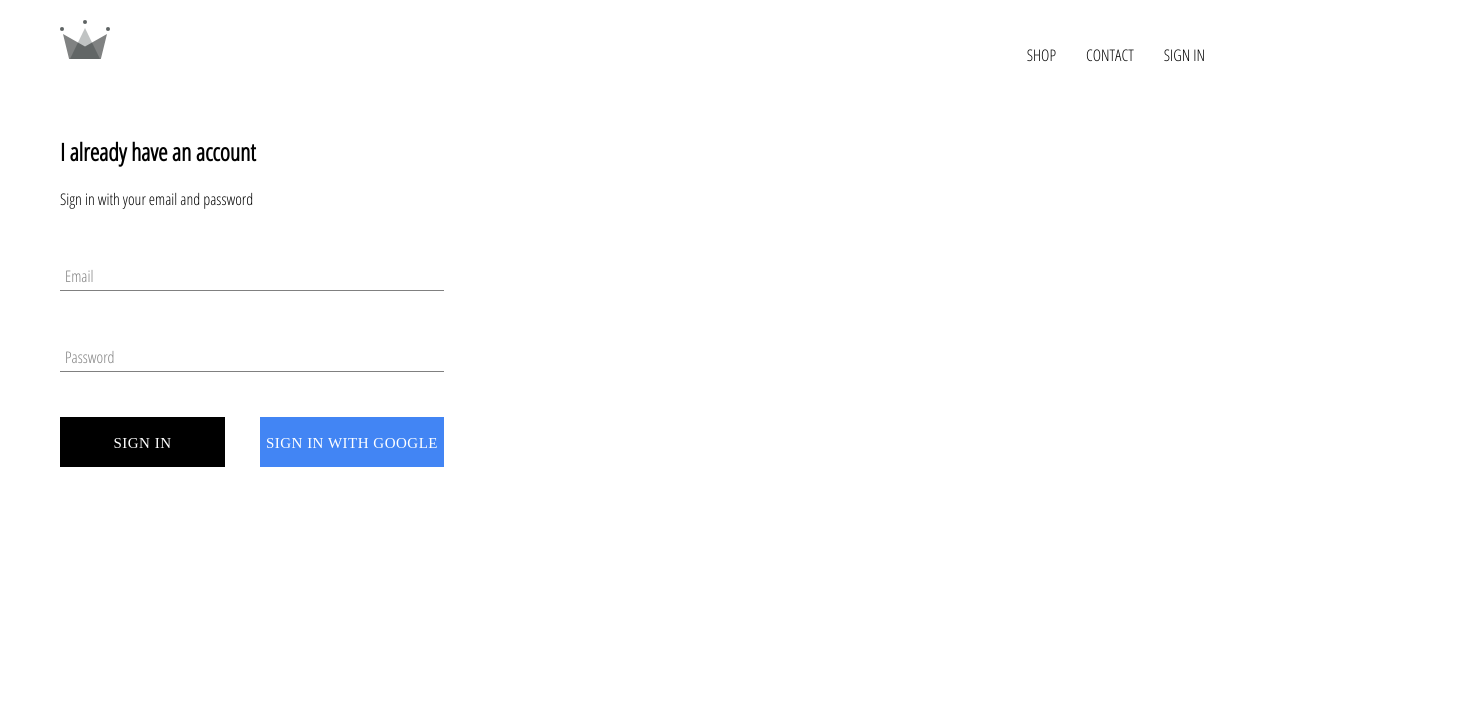
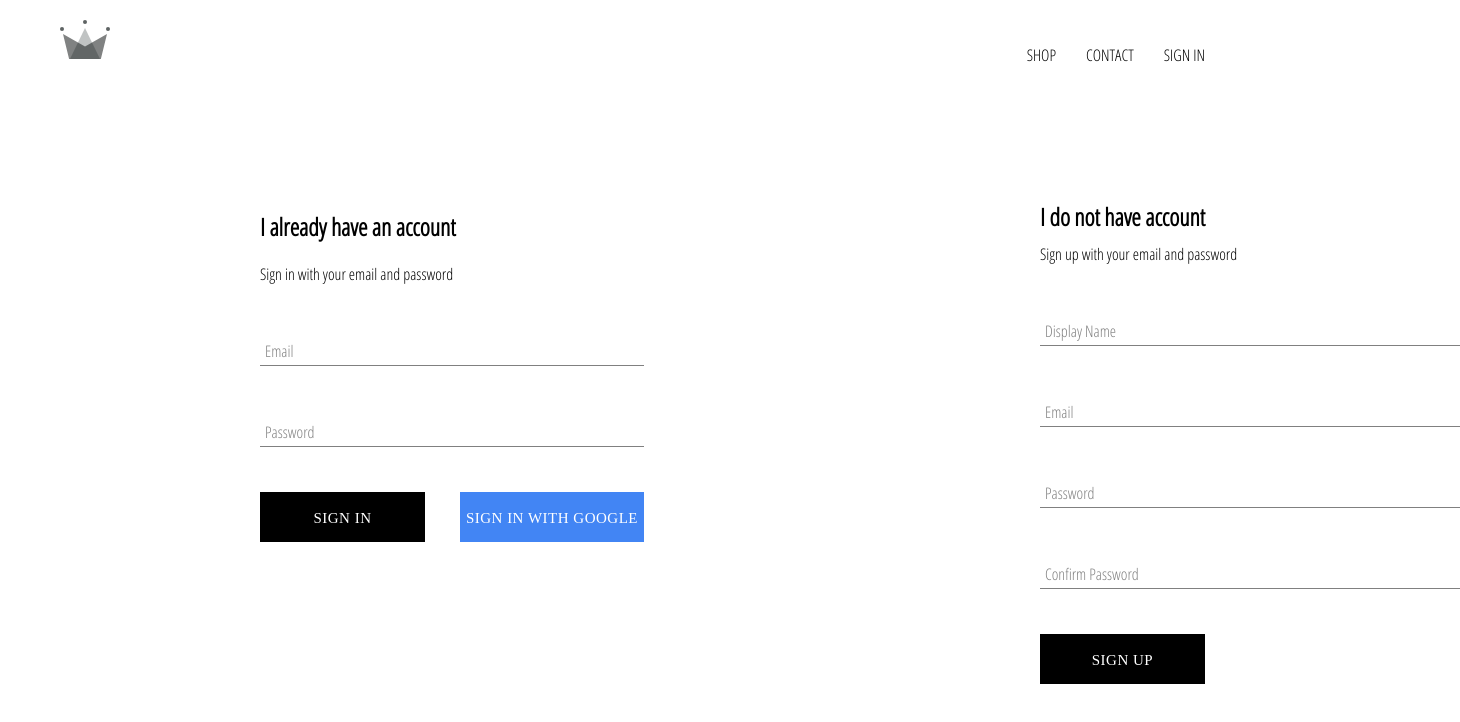
Before and after one commit to iamsadhu/crown-clothing-0, a React (Create React App) app: page /signin in a window 1280 px wide. Shown: the top 722 px of the page, 1460 px wide, since content can reach past the window. Built offline with nearby package versions, Linux system fonts and the light colour scheme; no server answers.

Commit message:
implemented firebase utils, included ability to store authenticated users into our firestore database

```diff
--- a/src/App.js
+++ b/src/App.js
@@ -5,7 +5,7 @@
 import ShopPage from './pages/shop/shop.component.jsx'
 import Header from './components/header/header.component'
 import SignInAndSignUpPage from './pages/sign-in-and-sign-up/sign-in-and-sign-up.components';
-import { auth } from './firebase/firebase.utils'
+import { auth, createUserProfileDocument } from './firebase/firebase.utils'
 
 class App extends React.Component{
   constructor(props){
@@ -19,13 +19,26 @@
   unsubscribeFromAuth = null;
 
   componentDidMount(){
-      this.unsubscribeFromAuth = auth.onAuthStateChanged((user) => {
-          this.setState({ currentUser: user })
+      this.unsubscribeFromAuth = auth.onAuthStateChanged(async (userAuth) => {
+          if (userAuth){
+            const userRef = await createUserProfileDocument(userAuth)
+
+            userRef.onSnapshot(snapShot => {
+              this.setState({
+                currentUser:{
+                  id: snapShot.id,
+                  ...snapShot.data()
+                }
+              })
+              console.log(this.state)
+            })
+          }
+          this.setState({currentUser:userAuth})
       })
   }
 
   componentWillUnmount(){
-      this.unsubscribeFromAuth();
+    this.unsubscribeFromAuth();
   }
 
   render(){
--- /dev/null
+++ b/src/components/sign-up/sign-up.component.jsx
@@ -0,0 +1,102 @@
+import React from 'react';
+
+import FormInput from '../form-input/form-input.component';
+
+import CustomButton from '../custom-button/custom-button.component'
+
+import { auth, createUserProfileDocument } from '../../firebase/firebase.utils';
+
+import './sign-up.styles.scss';
+
+class SignUp extends React.Component{
+    constructor(){
+        super()
+        this.state = {
+            displayName: '',
+            email: '',
+            password: '',
+            confirmPassword:''
+        }
+    }
+
+    handleSubmit = async event => {
+        event.preventDefault()
+        const {displayName, email, password,confirmPassword} = this.state
+
+        if (password !== confirmPassword ){
+            alert("password don't match")
+            return
+        }
+
+        try{
+            const { user } = await auth.createUserWithEmailAndPassword(email, password)
+
+            await createUserProfileDocument(user, {displayName})
+
+            this.setState({
+                displayName: '',
+                email: '',
+                password: '',
+                confirmPassword:''
+            })
+        }catch(error){
+            console.error(error)
+        }
+    }
+
+    handleChange = event => {
+        const {name, value} = event.target
+
+        this.setState({ [name]: value })
+    }
+
+    render(){
+        const {displayName, email, password,confirmPassword} = this.state
+
+        return(
+            <div className='sign-up'>
+                <h2 className='title'>I do not have account</h2>
+                <span>Sign up with your email and password</span>
+                <form className='sign-up-form' onSubmit={this.handleSubmit} >
+                    <FormInput
+                        type='text'
+                        name='displayName'
+                        value={displayName}
+                        onChange={this.handleChange}
+                        label = 'Display Name'
+                        required
+                    />
+                    <FormInput
+                        type='email'
+                        name='email'
+                        value={email}
+                        onChange={this.handleChange}
+                        label = 'Email'
+                        required
+                    />
+                    <FormInput
+                        type='password'
+                        name='password'
+                        value={password}
+                        onChange={this.handleChange}
+                        label = 'Password'
+                        required
+                    />
+                    <FormInput
+                        type='confirmPassword'
+                        name='confirmPassword'
+                        value={confirmPassword}
+                        onChange={this.handleChange}
+                        label = 'Confirm Password'
+                        required
+                    />
+                    <CustomButton type='submit'>SIGN UP</CustomButton>
+
+                </form>
+            </div>
+        )
+    }
+
+}
+
+export default SignUp
--- /dev/null
+++ b/src/components/sign-up/sign-up.styles.scss
@@ -0,0 +1,10 @@
+.sign-up{
+    display: flex;
+    flex-direction: column;
+    width: 420px;
+
+
+    .title{
+        margin: 10px 0;
+    }
+}
--- a/src/firebase/firebase.utils.js
+++ b/src/firebase/firebase.utils.js
@@ -13,6 +13,34 @@
     measurementId: "G-5009S777WW"
   };
 
+export const createUserProfileDocument = async (userAuth, additionalData) => {
+  if (!userAuth) return;
+
+  const userRef = firestore.doc(`users/${userAuth.uid}`)
+
+  const snapshot = await userRef.get()
+
+  if(!snapshot.exists){
+      const { displayName, email } = userAuth
+      const createdAt = new Date()
+
+  try{
+      await userRef.set(
+        {
+          displayName,
+          email,
+          createdAt,
+          ...additionalData
+        })
+    }
+  catch(error){
+      console.log('error creating user', error.message);
+    }
+
+  }
+  return userRef
+}
+
 
 
 firebase.initializeApp(config)
--- a/src/pages/sign-in-and-sign-up/sign-in-and-sign-up.components.jsx
+++ b/src/pages/sign-in-and-sign-up/sign-in-and-sign-up.components.jsx
@@ -1,10 +1,12 @@
 import React from 'react';
 import './sign-in-and-sign-up.components.styles.scss'
 import SignIn from '../../components/sign-in/sign-in.component';
+import SignUp from '../../components/sign-up/sign-up.component';
 
 const SignInAndSignUpPage = () => (
     <div className='sign-in-and-sign-up'>
         <SignIn />
+        <SignUp />
     </div>
 )
 
--- a/src/pages/sign-in-and-sign-up/sign-in-and-sign-up.components.styles.scss
+++ b/src/pages/sign-in-and-sign-up/sign-in-and-sign-up.components.styles.scss
@@ -0,0 +1,6 @@
+.sign-in-and-sign-up{
+    width: 1200px;
+    display: flex;
+    justify-content: space-between;
+    margin: 100px 250px 100px 200px;
+}
```
